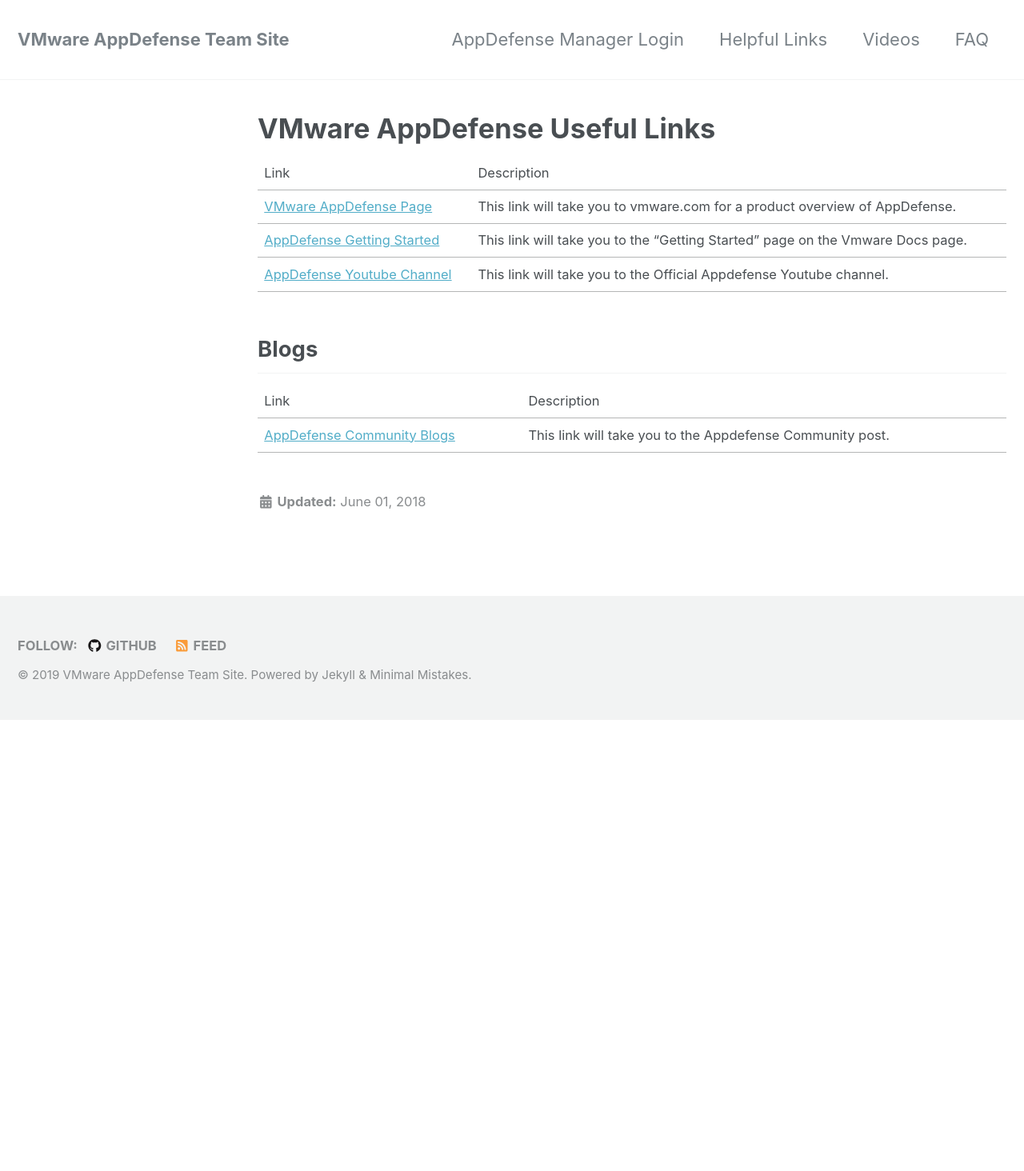
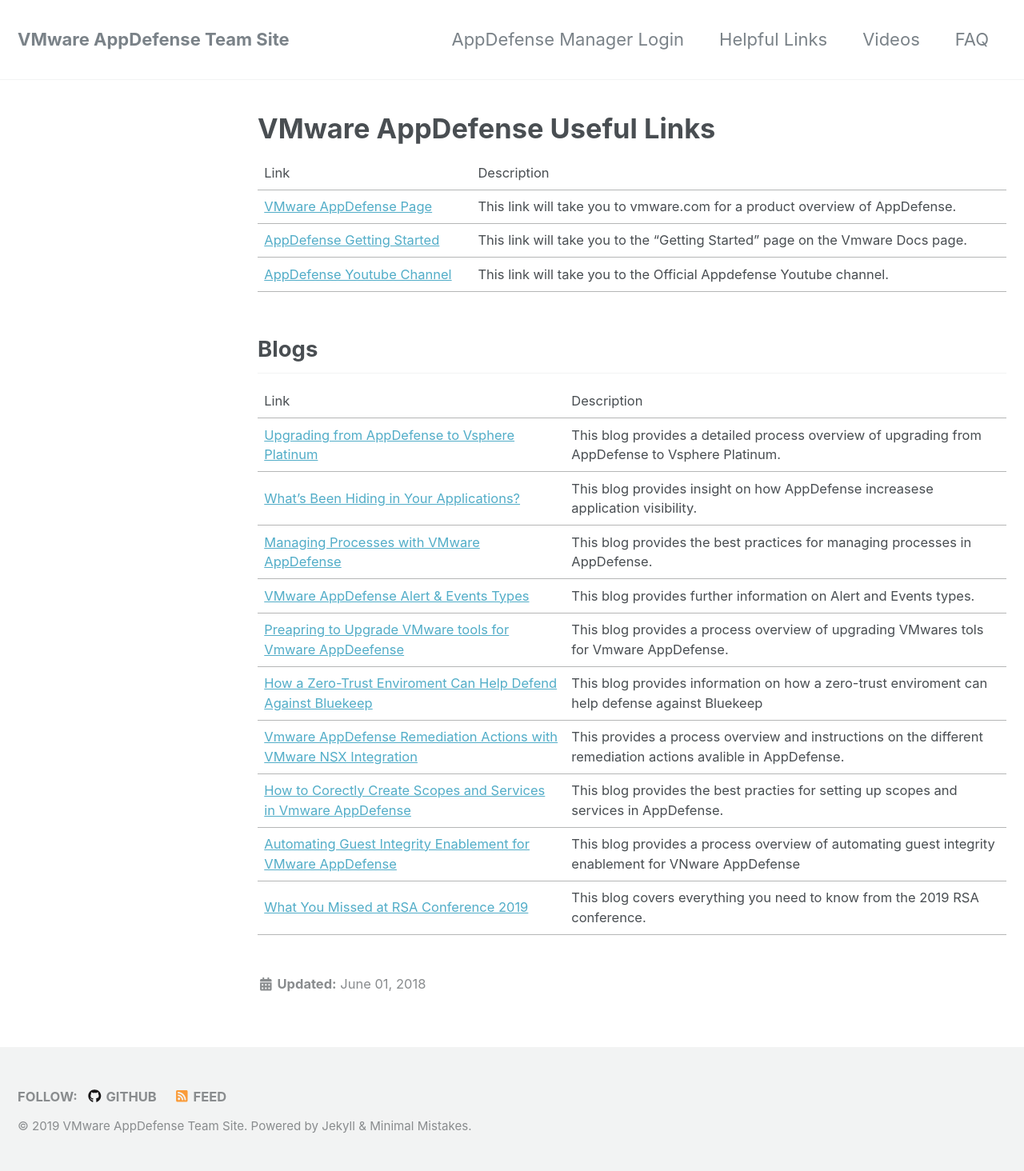
Before and after one commit to vmware-csa-team/AppDefense-Quick-Start-Guide, a Jekyll site: the page built from _pages/useful-links.md, in a window 1280 px wide. Shown: the whole page at 80% size. Built offline with Jekyll 4.4.1, drawn with Linux system fonts in a browser that asks for light colours; nearby versions of some CDN libraries; before the commit the page ends 900 px from its top, so only the background shows below that.

Commit message:
Blog upload

```diff
--- a/_pages/useful-links.md
+++ b/_pages/useful-links.md
@@ -15,4 +15,13 @@
 ## Blogs
 
 Link | Description
-[AppDefense Community Blogs](https://communities.vmware.com/community/vmtn/appdefense/overview){:target="_blank"} | This link will take you to the Appdefense Community post.
+[Upgrading from AppDefense to Vsphere Platinum](https://blogs.vmware.com/vmwaresecurity/2019/08/01/upgrading-from-appdefense-to-vsphere/){:target="_blank"} | This blog provides a detailed process overview of upgrading from AppDefense to Vsphere Platinum.
+[What's Been Hiding in Your Applications?](https://blogs.vmware.com/vmwaresecurity/2019/07/29/whats-been-hiding-in-your-applications/){:target="_blank"}    | This blog provides insight on how AppDefense increasese application visibility.
+[Managing Processes with VMware AppDefense](https://blogs.vmware.com/vmwaresecurity/2019/07/25/managing-processes-with-vmware-appdefense/){:target="_blank"}| This blog provides the best practices for managing processes in AppDefense.
+[VMware AppDefense Alert & Events Types](https://blogs.vmware.com/vmwaresecurity/2019/07/24/appdefense-alert-types/){:target="_blank"}                      | This blog provides further information on Alert and Events types.
+[Preapring to Upgrade VMware tools for Vmware AppDeefense](https://blogs.vmware.com/vmwaresecurity/2019/07/10/preparing-to-upgrade-vmware-tools-for-vmware-appdefense/){:target="_blank"}| This blog provides a process overview of upgrading VMwares tols for Vmware AppDefense.
+[How a Zero-Trust Enviroment Can Help Defend Against Bluekeep](https://blogs.vmware.com/vmwaresecurity/2019/06/16/how-a-zero-trust-environment-can-help-defend-against-bluekeep/){:target="_blank"}| This blog provides information on how a zero-trust enviroment can help defense against Bluekeep
+[Vmware AppDefense Remediation Actions with VMware NSX Integration](https://blogs.vmware.com/vmwaresecurity/2019/05/16/vmware-appdefense-remediation-actions-with-vmware-nsx-integration/){:target="_blank"} | This provides a process overview and instructions on the different remediation actions avalible in AppDefense.
+[How to Corectly Create Scopes and Services in Vmware AppDefense](https://blogs.vmware.com/vmwaresecurity/2019/05/07/create-scopes-and-services-in-vmware-appdefense/){:target="_blank"} | This blog provides the best practies for setting up scopes and services in AppDefense.
+[Automating Guest Integrity Enablement for VMware AppDefense](https://blogs.vmware.com/vmwaresecurity/2019/05/03/automating-guest-integrity-enablement-for-vmware-appdefense/){:target="_blank"} | This blog provides a process overview of automating guest integrity enablement for VNware AppDefense
+[What You Missed at RSA Conference 2019](https://blogs.vmware.com/vmwaresecurity/2019/04/22/what-you-missed-at-rsa-conference-2019/){:target="_blank"} | This blog covers everything you need to know from the 2019 RSA conference.
```
